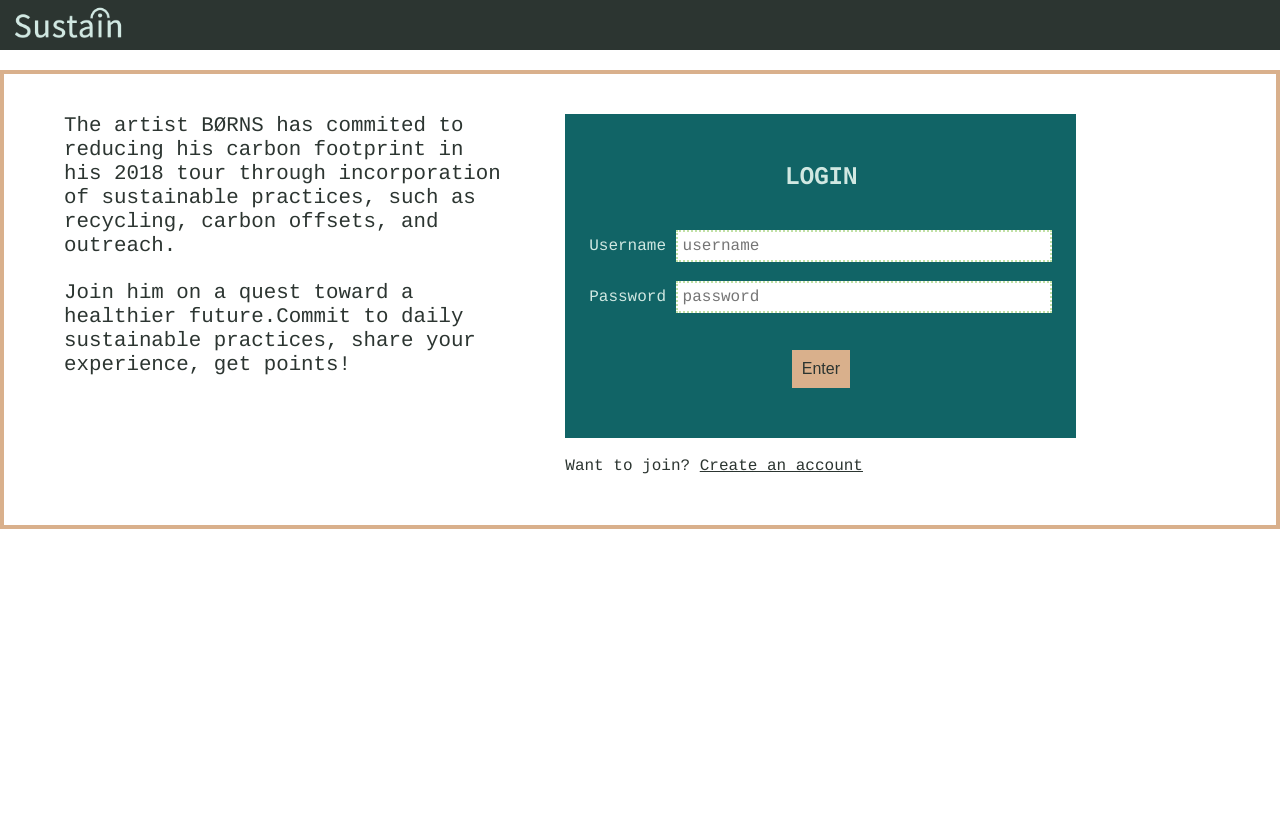
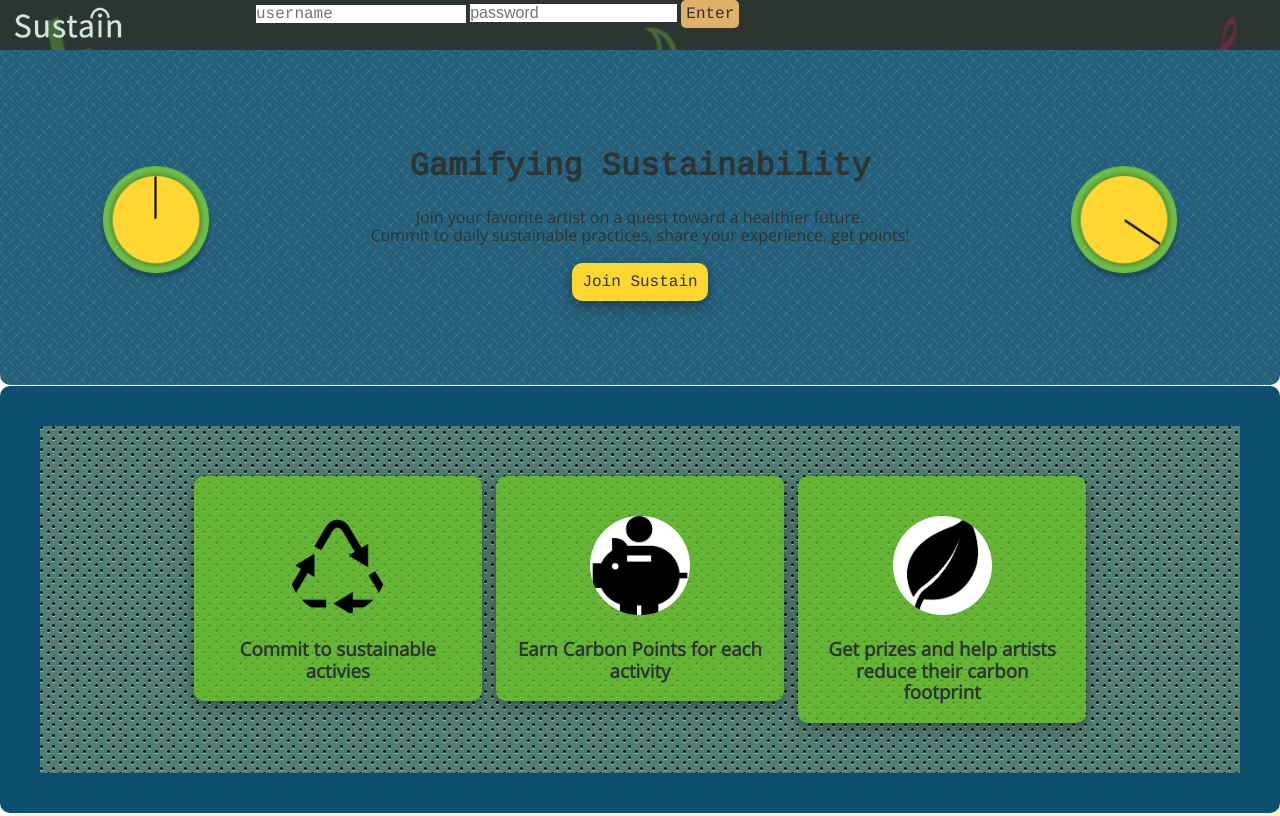
Before and after one commit to LeahBorns/sustain-node-capstone, a website: page public/index.html in a window 1280 px wide. Shown: the top 816 px of the page. Drawn offline with nearby package versions, Linux system fonts and the light colour scheme.

Commit message:
updating overall look

```diff
--- a/public/index.html
+++ b/public/index.html
@@ -6,7 +6,7 @@
     <meta charset="UTF-8">
     <meta name="viewport" content="width=device-width, initial-scale=1">
     <title>Sustain Capstone</title>
-    <link href="https://fonts.googleapis.com/css?family=Cousine" rel="stylesheet">
+    <link href="https://fonts.googleapis.com/css?family=Cousine|Open+Sans" rel="stylesheet">
     <link rel="stylesheet" href="https://necolas.github.io/normalize.css/7.0.0/normalize.css">
     <link rel="stylesheet" href="https://cdnjs.cloudflare.com/ajax/libs/animate.css/3.5.2/animate.min.css">
     <link rel="stylesheet" href="styles.css">
@@ -21,6 +21,16 @@
         <div class="mobile-logo">
             <a href="#page-top"><img class="sustain-logo" src="images/sustain-logo.png" alt="Sustain logo"></a>
         </div>
+
+        <!--login in nav -->
+        <div class="nav-form">
+            <form class="nav-sign-in" role="form" action="/login/" method="post">
+                <input type="username" name="signin-username" id="username" placeholder="username" required="true">
+                <input type="password" name="signin-pw" id="password" placeholder="password" required="true">
+                <button id="js-signin-button" role="button" type="submit">Enter</button>
+            </form>
+        </div>
+        <!-- end login-->
         <div class="navLinks" id="nav-links">
             <div class="mobile-menu-bar">
                 <a class="link" id="js-activities">ADD CATEGORY</a>
@@ -37,10 +47,39 @@
 
     <!-- Login Page -->
     <main id="login-page" class="wrapper">
+        <section id="main-header">
+          <div id="header-insides">
+           <div id="amp1"><img src="images/amp-knobs.png" alt="amp knob image"></div>
+            <header id="page-title" role="banner">
+                <h1>Gamifying Sustainability</h1>
+                <p>Join your favorite artist on a quest toward a healthier future.<br>Commit to daily sustainable practices, share your experience, get points!</p><br>
+                <button class="sign-up" id="js-new-account">Join Sustain</button>
+            </header>
+            <div id="amp2"><img src="images/amp-knobs-2.png" alt="amp knob image"></div>
+            </div>
+        </section>
+
         <section class="loginPage">
+           <div id="info-steps">
+            <div class="instructions">
+                <img class ="step-img" src="images/recycle.png" alt="recycle icon">
+                <h3>Commit to sustainable activies </h3>
+            </div>
+            <div class="instructions">
+                <img class="step-img" src="images/save-money.png" alt="picture2">
+                <h3>Earn Carbon Points for each activity</h3>
+            </div>
+            <div class="instructions">
+                <img class="step-img" src="images/nature.png" alt="picture3">
+                <h3>Get prizes and help artists reduce their carbon footprint</h3>
+            </div>
+        </div>
+<!--
             <div class="overallMessage">
-                <p>The artist BØRNS has commited to reducing his carbon footprint in his 2018 tour through incorporation of sustainable practices, such as recycling, carbon offsets, and outreach.<br><br>Join him on a quest toward a healthier future.Commit to daily sustainable practices, share your experience, get points!</p>
+                <p>Join your favorite artist in reducing their carbon footprint through incorporation of sustainable practices, such as recycling, carbon offsets, and outreach.<br><br>Join your favorite artist on a quest toward a healthier future.Commit to daily sustainable practices, share your experience, get points!</p>
             </div>
+-->
+<!--
             <div class="loginForm">
                 <form class="login" role="form" action="/login/" method="post">
                     <h2>LOGIN</h2><br>
@@ -51,9 +90,9 @@
                     <button id="js-signin-button" role="button" type="submit">Enter</button>
                 </form><br>
                 <div class="sign-up">
-                    <p>Want to join? <a id="js-new-account">Create an account</a></p>
-                </div>
+                    <p>Want to join? <a id="js-new-account">Create an account</a></p></div>
             </div>
+-->
         </section>
         <div class="push"></div>
     </main>
@@ -64,11 +103,13 @@
             <form class="signup" id="new-user-form" role="form" action="/signup/" method="post">
                 <h2>Join Sustain</h2><br>
                 <label for="username">Username</label>
-                <input type="text" name="username" id="username" placeholder="username" required><br><br>
+                <input type="text" name="username-signup" id="username-signup" placeholder="username" required><br><br>
+<!--
                 <label for="email">Email</label>
                 <input type="email" name="email" id="email" placeholder="email" required><br><br>
+-->
                 <label for="password">Password</label>
-                <input type="password" name="pw" id="password" placeholder="password" required><br><br>
+                <input type="password" name="pw-signup" id="password-signup" placeholder="password" required><br><br>
                 <label for="password">Re-enter Password</label>
                 <input type="password" name="confirm-pw" id="verify-password" placeholder="verify password" required><br><br>
                 <!--
--- a/public/styles.css
+++ b/public/styles.css
@@ -3,7 +3,6 @@
     border: 0;
     padding: 0;
     box-sizing: border-box;
-    font-family: 'Cousine', monospace;
     color: #2c3531;
 }
 
@@ -11,6 +10,11 @@
 body {
     height: 100%;
     margin: 0;
+    font-family: 'Open Sans', sans-serif;
+    background-color: #fff;
+/*    background-image: url(images/sustain-background.png);*/
+    background-attachment: fixed;
+    background-size: 100%;
 }
 
 a {
@@ -26,7 +30,9 @@
     min-height: 100%;
 }
 
-
+h1, h2 {
+    font-family: 'Cousine', monospace;
+}
 
 h2.pageTitle {
     margin-top: 20px;
@@ -36,12 +42,20 @@
 /* Navigation*/
 
 nav {
+    background-image: url(images/sustain-background.png);
+    background-size: 100%;
     background-color: #2c3531;
     color: #d1e8e2;
     width: 100%;
     position: relative;
     height: 50px;
+    position: fixed;
+    top: 0;
+    left: 0;
+    right: 0;
+    z-index: 10;
 }
+
 
 nav .demoMessage {
     position: fixed;
@@ -121,36 +135,143 @@
     margin-right: 20px;
 }
 
-
-/*SIGNIN PAGE*/
-
-section.loginPage {
-    margin: 20px auto;
-    width: 100%;
-    border: 4px solid #d9b08c;
-    padding: 0 0 50px 10px;
+div.nav-form {
+    margin: auto;
+    display: inline-block;
+    position: absolute;
 
 }
 
-/* Overall message*/
+form.nav-sign-in {
+    margin: auto;
+    width: 100%;
+    vertical-align: middle;
+    display: inline-block;
+}
 
+input#username, button#js-signin-button {
+    font-family: 'Cousine', monospace;
+}
+
+button#js-signin-button {
+    background-color: #e1b16a;
+    padding: 5px;
+    border-radius: 5px;
+}
+
+/*Header Speaker*/
+
+section#main-header {
+    width: 100%;
+    margin: auto;
+    padding-top: 10%;
+    padding-bottom: 5%;
+
+/*    border: 40px solid #0c4f6e;*/
+    border-radius: 10px;
+    background-color: rgba(12, 79, 110, 0.9);
+    background-image: url("images/climpek.png");
+
+}
+
+div#header-insides{
+    margin: auto;
+    width: 100%;
+    text-align: center;
+}
+
+header#page-title {
+    margin: auto;
+    width: 60%;
+    text-align: center;
+    display: inline-block;
+    color: #7fd6c2;
+}
+
+button.sign-up {
+    background-color: #fed731;
+    padding: 10px;
+    font-family: 'Cousine', monospace;
+    margin-bottom: 20px;
+    box-shadow: 0 4px 8px 0 rgba(0, 0, 0, 0.2), 0 6px 20px 0 rgba(0, 0, 0, 0.19);
+    border-radius: 10px;
+}
+
+div#amp1, div#amp2 {
+    display: inline-block;
+    width: 15%;
+    margin: auto;
+}
+
+#amp2 img {
+    width: 70%;
+    margin: auto;
+}
+
+#amp1 img {
+    width: 70%;
+    margin: auto;
+}
+/*Info section*/
+
+section.loginPage {
+    width: 100%;
+    margin: 0.5px auto;
+    border: 40px solid #0c4f6e;
+    border-radius: 10px;
+    background-color: rgba(127,214,194,0.9);
+    background-image: url("images/carbon-fibre.png");
+    box-shadow: 10px 10px 8px 0 rgba(254,215,49,0.2), 10px 10px 20px 0 rgba(254,215,49,0.19);
+
+}
+
+/* Info steps*/
+div#info-steps {
+    width: 80%;
+    margin: auto;
+    text-align: center;
+}
+
+div.instructions {
+    width: 30%;
+    margin: 50px 5px;
+    background-color: rgba(106,195,39, 0.8);
+    box-shadow: 0 4px 8px 0 rgba(0, 0, 0, 0.2), 0 6px 20px 0 rgba(0, 0, 0, 0.19);
+    padding: 20px;
+    text-align: center;
+    vertical-align: top;
+    border-radius: 10px;
+    display: inline-block;
+}
+
+img.step-img {
+    margin: 20px auto;
+    width: 40%;
+    display: inline-block;
+    border-radius: 50%;
+}
+
+/*
 div.overallMessage {
     width: 35%;
     display: inline-block;
     font-size: 1.3em;
     vertical-align: top;
     margin: 40px auto auto 50px;
+*/
+
     /*    margin-top: 50px;*/
     /*    padding: 0 20px 0 20px;*/
     /*    margin-left: 30px;*/
-}
+/*}*/
 
-/* form */
+/* form MOVED TO TOP OF PAGE */
 
+/*
 div.loginForm {
     width: 45%;
     margin-top: 50px;
-    /*    margin-left: 10%;*/
+        margin-left: 10%;
     display: inline-block;
     margin: 40px auto auto 50px;
 
@@ -185,15 +306,20 @@
     background-color: #d9b08c;
     padding: 10px;
     color: #2c3531;
+    margin: auto;
+*/
     /*
     margin-left: 40%; font-family: 'Cousine', monospace;
 */
-}
+/*}*/
 
-a#js-new-account {
-    text-decoration: underline;
+
+/*
+button#js-new-account {
+    text-decoration: none;
     cursor: pointer;
 }
+*/
 
 
 /*Register Form*/
@@ -739,9 +865,15 @@
         font-size: 0.9em;
     }
 
-    div.sign-up {
-        font-size: 0.9em;
+/*
+    button.sign-up {
+        background-color: #ba2f2f;
+        border: 1px solid #ba2f2f;
+        padding: 5px;
+        width: 20px;
+
     }
+*/
 
     /*register page */
     section.registerForm {
@@ -872,8 +1004,12 @@
         margin-left: 30px;
     }
 
-    div.sign-up {
-        font-size: 0.8em;
+    button.sign-up {
+        color: #ba2f2f;
+        border: 1px solid #ba2f2f;
+        padding: 5px;
+        width: 20px;
+
     }
 
     /* Register Page */
--- a/server.js
+++ b/server.js
@@ -79,9 +79,9 @@
     //    console.log(password);
     password = password.trim();
 
-    let email = req.body.email;
-    //    console.log(email);
-    email = email.trim();
+//    let email = req.body.email;
+//    //    console.log(email);
+//    email = email.trim();
 
     bcrypt.genSalt(10, (err, salt) => {
         if (err) {
```
Also changed, not shown: README.md, public/images/amp-knobs-2.png (added), public/images/amp-knobs.png (added), public/images/carbon-fibre.png (added), public/images/climpek.png (added), public/images/sustain-background.png (added).
